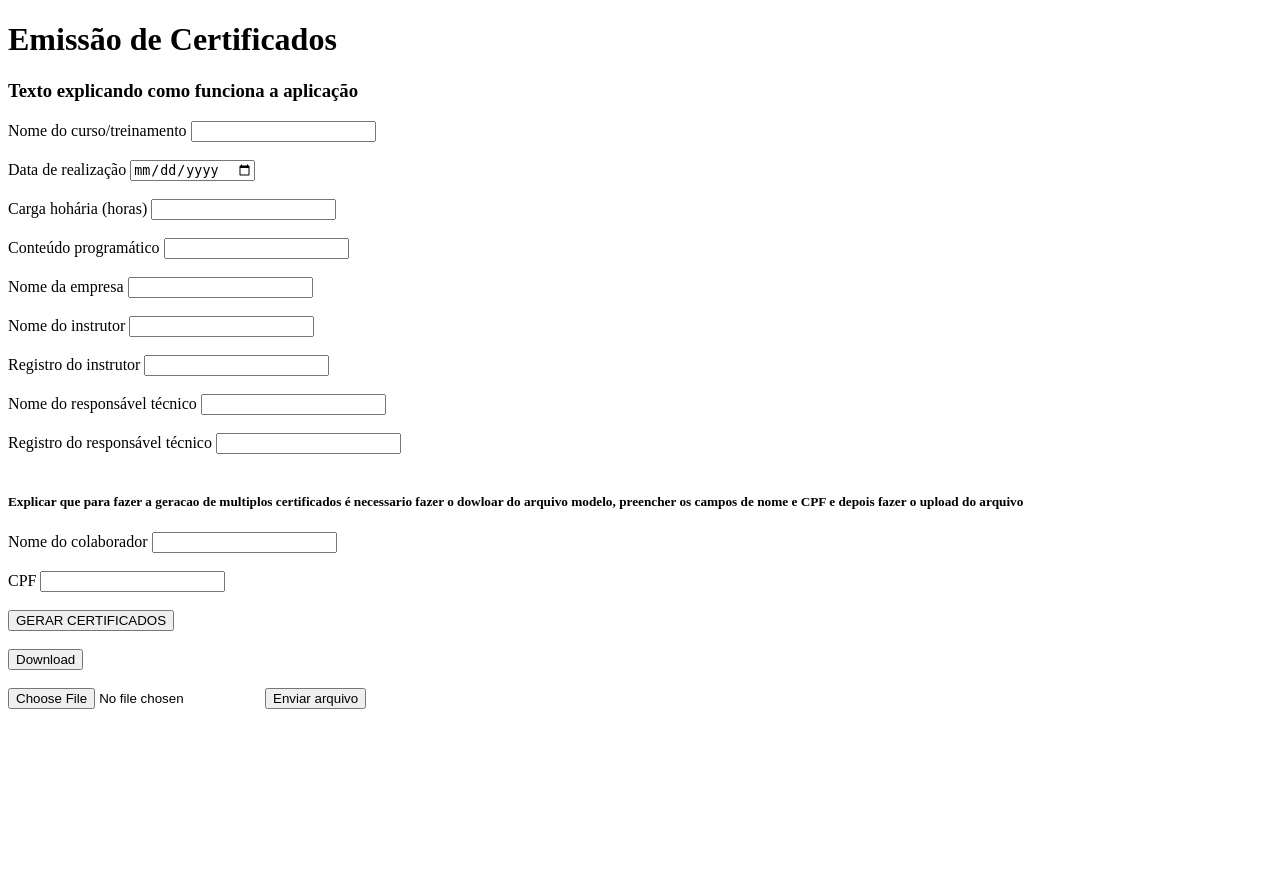
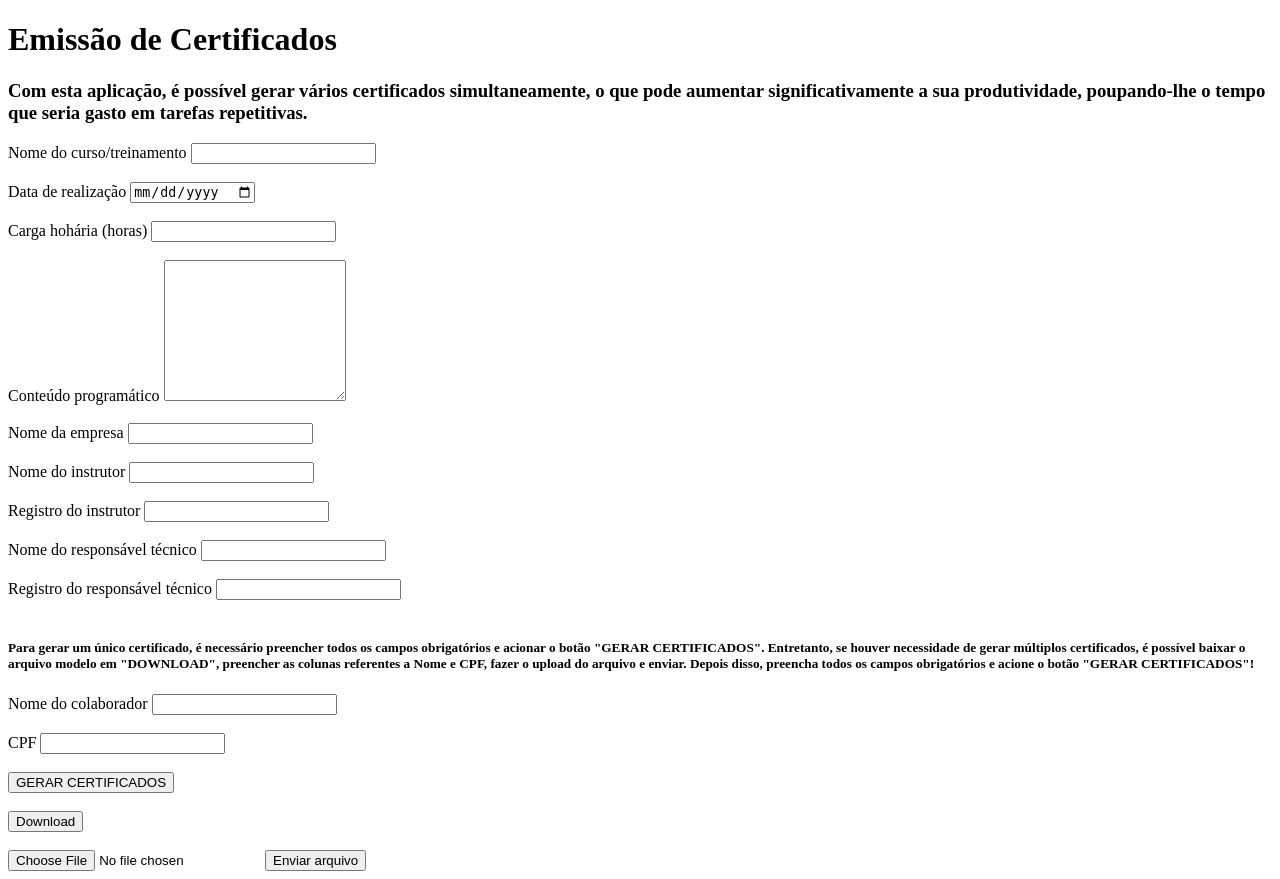
Before and after one commit to rafaelebata/Gerar-multi-certificados, a Flask app: page / in a window 1280 px wide. Before the commit the page ends 709 px from the top, so only its background shows below. Run offline with Flask 2, Linux system fonts and the light colour scheme.

Commit message:
correcao do html/conteudo

```diff
--- a/templates/app_certificado.html
+++ b/templates/app_certificado.html
@@ -10,7 +10,7 @@
     <div id="form-fundo">
 
         <h1>Emissão de Certificados</h1>
-        <h3>Texto explicando como funciona a aplicação</h3>
+        <h3>Com esta aplicação, é possível gerar vários certificados simultaneamente, o que pode aumentar significativamente a sua produtividade, poupando-lhe o tempo que seria gasto em tarefas repetitivas.</h3>
 
         <div id="form-frente">
             <form action="/certificados" id="certificados" method="post">
@@ -22,7 +22,7 @@
                     <label for="cargahorario">Carga hohária (horas)</label>
                     <input type="number" name="cargahorario" id="cargahorario"><br><br>
                     <label for="conteudo" >Conteúdo programático</label>
-                    <input type="text" name="conteudo" id="conteudo"><br><br>
+                    <textarea type="text" rows="9" name="conteudo" id="conteudo"></textarea><br><br>
                     <label for="empresa" >Nome da empresa</label>
                     <input type="text"  name="empresa" id="empresa"><br><br>
                     <label for="nomeinstrutor">Nome do instrutor</label>
@@ -36,7 +36,7 @@
                 </div>
 
                 <div>
-                    <h5>Explicar que para fazer a geracao de multiplos certificados é necessario fazer o dowloar do arquivo modelo, preencher os campos de nome e CPF e depois fazer o upload do arquivo</h5>
+                    <h5>Para gerar um único certificado, é necessário preencher todos os campos obrigatórios e acionar o botão "GERAR CERTIFICADOS". Entretanto, se houver necessidade de gerar múltiplos certificados, é possível baixar o arquivo modelo em "DOWNLOAD", preencher as colunas referentes a Nome e CPF, fazer o upload do arquivo e enviar. Depois disso, preencha todos os campos obrigatórios e acione o botão "GERAR CERTIFICADOS"!</h5>
                 </div>
 
                 <div id="form-colab">
```
Also changed, not shown: funcao.py (+10 -2 lines).
